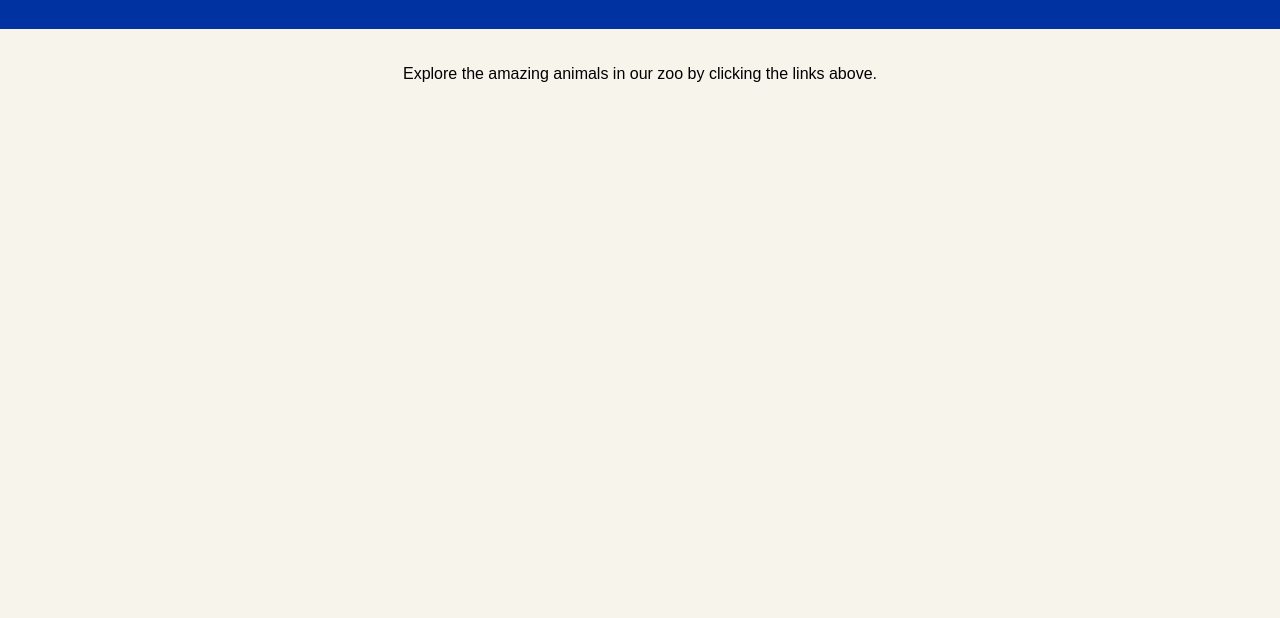
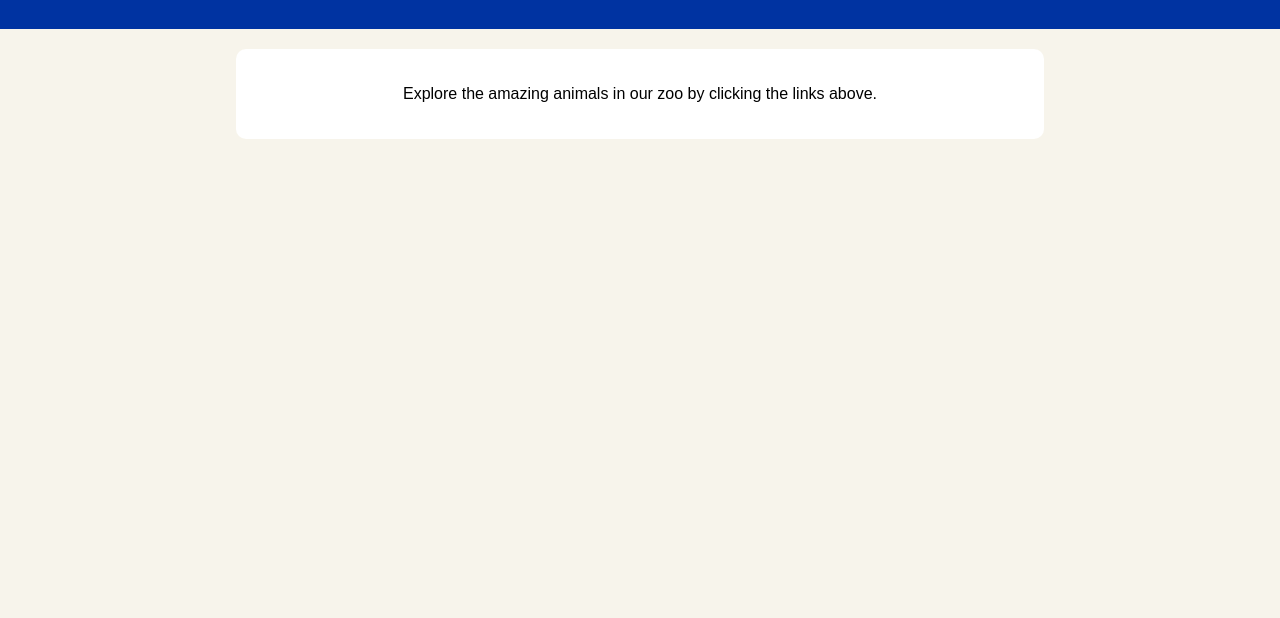
Before and after one commit to lghumman/zoo-website, a plain HTML site: page index.html in a window 1280 px wide. Shown: the part 182-800 px from the top of the page. Drawn offline with Linux system fonts and the light colour scheme.

Commit message:
Update style.css

```diff
--- a/style.css
+++ b/style.css
@@ -30,7 +30,11 @@ nav ul li a {
 }
 
 main {
+    max-width: 60%;
+    margin: 20px auto;
     padding: 20px;
+    background-color: #fff;
+    border-radius: 10px;
 }
 
 img {
```
